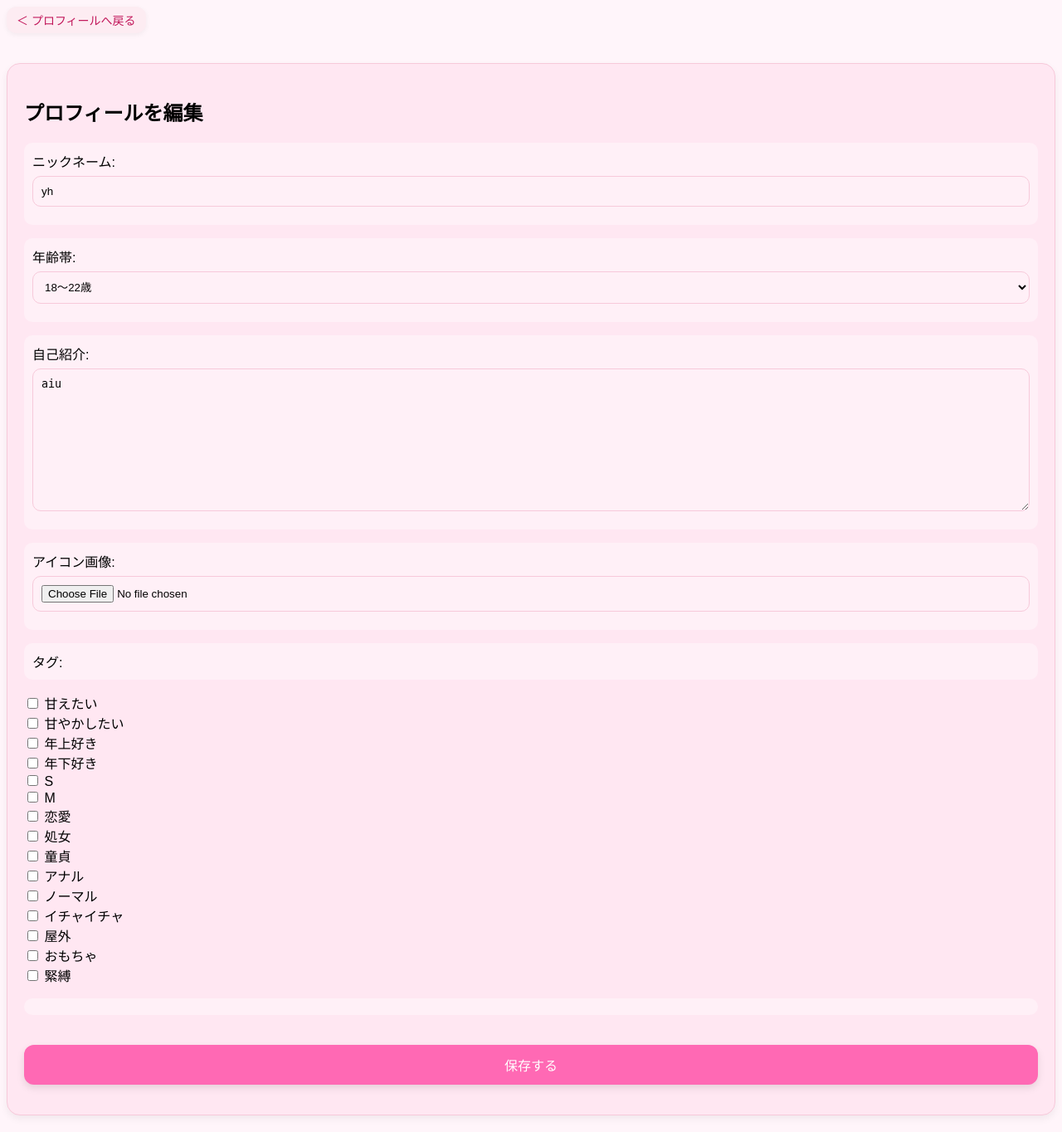
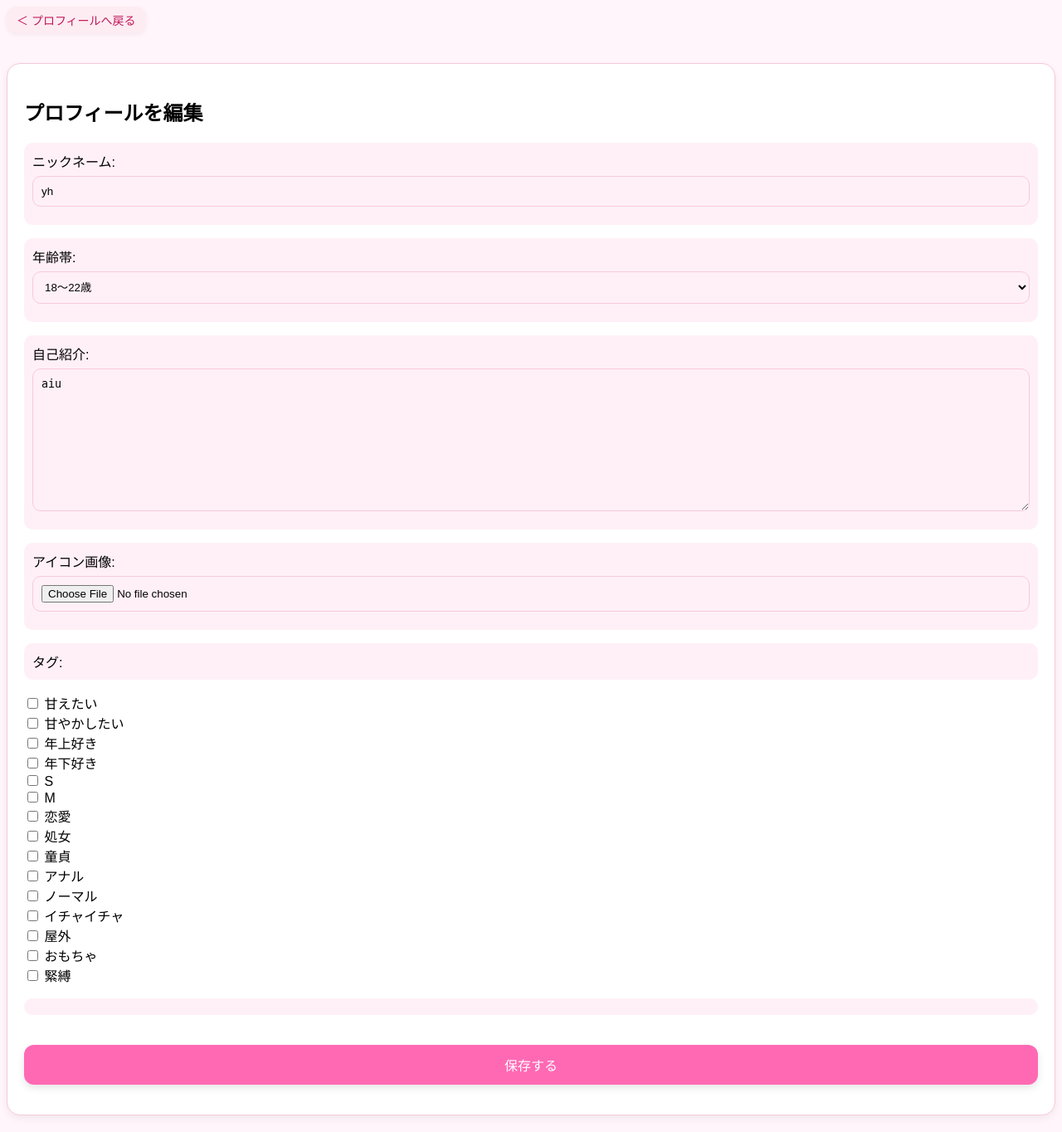
Before and after one commit to dai0105/seiheki_commu, a Django app: page /accounts/profile/edit/ in a window 1280 px wide. Shown: the whole page at 83% size. Run offline with Django 5.2, Linux system fonts and the light colour scheme; a user stored in the database is signed in; data comes from the database, SQL or seed files in the repository.

Commit message:
Change background color to white

```diff
--- a/community_app/static/css/timeline.css
+++ b/community_app/static/css/timeline.css
@@ -222,7 +222,7 @@ body {
 }
 
 .profile-edit-card {
-    background: #ffe7f2;
+    background: #ffffff;
     border: 1px solid #f7c9da;
     border-radius: 16px;
     padding: 20px;
```
